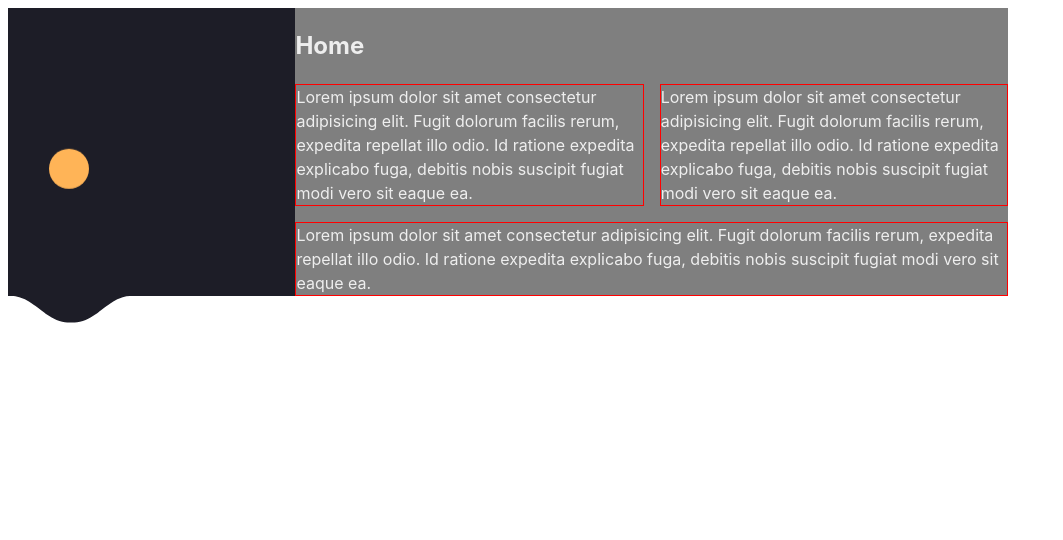
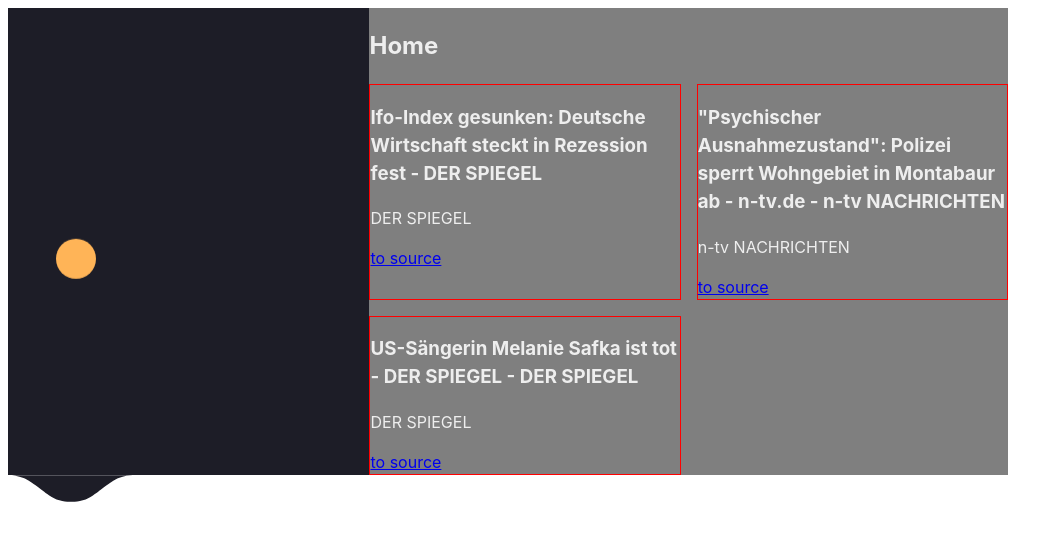
Before and after one commit to Marwillus/dashboard, a React (Vite) app: page / in a window 1280 px wide. Shown: the top 540 px of the page, without its empty margins (0-1063 px from the left). Built offline with nearby package versions, Linux system fonts and the light colour scheme; some icons are missing.

Commit message:
fill widgets with data

```diff
--- a/src/components/widget/Widget.tsx
+++ b/src/components/widget/Widget.tsx
@@ -1,9 +1,25 @@
 import './Widget.scss'
 
-function Widget() {
+interface WidgetProps {
+    author: string | null
+    title: string | null
+    description: string | null
+    url: string | null
+    urlToImage: string | null
+    content: string | null
+}
+
+function Widget({ author, title, description, url, urlToImage, content }: WidgetProps) {
     return (
         <div className='widget'>
-           Lorem ipsum dolor sit amet consectetur adipisicing elit. Fugit dolorum facilis rerum, expedita repellat illo odio. Id ratione expedita explicabo fuga, debitis nobis suscipit fugiat modi vero sit eaque ea.
+            <h3>{title}</h3>
+            <p>{author}</p>
+            {urlToImage && <div className="widget__img">
+                <img src={urlToImage} alt={title + ' image'} />
+            </div>}
+            {url && <div>
+                <a href={url}>to source</a>
+            </div>}
         </div>
     )
 }
--- a/src/templates/dashboard/Dashboard.tsx
+++ b/src/templates/dashboard/Dashboard.tsx
@@ -6,7 +6,7 @@
 import { newsMockData } from '../../api/mockdata'
 import { newsUrlTop } from "../../api/endpoints";
 
-const country='de'
+const country = 'de'
 
 const menuItems = [
     {
@@ -37,15 +37,20 @@
                     <h2>{menuItems[activeTopic].topic}</h2>
                 </div>
                 <div className="dashboard__grid">
-                    <div className="dashboard__grid__widget1">
-                        <Widget></Widget>
-                    </div>
-                    <div className="dashboard__grid__widget2">
-                        <Widget></Widget>
-                    </div>
-                    <div className="dashboard__grid__widget3">
-                        <Widget></Widget>
-                    </div>
+                    {data.articles.map((article, index) => {
+                        if (index <= 2) return (
+                            <div className={"dashboard__grid__widget-" + index}>
+                                <Widget
+                                    author={article.author}
+                                    title={article.title}
+                                    description={article.description}
+                                    url={article.url}
+                                    urlToImage={article.urlToImage}
+                                    content={article.content}
+                                />
+                            </div>
+                        )
+                    })}
                 </div>
             </div>
         </div>
```
